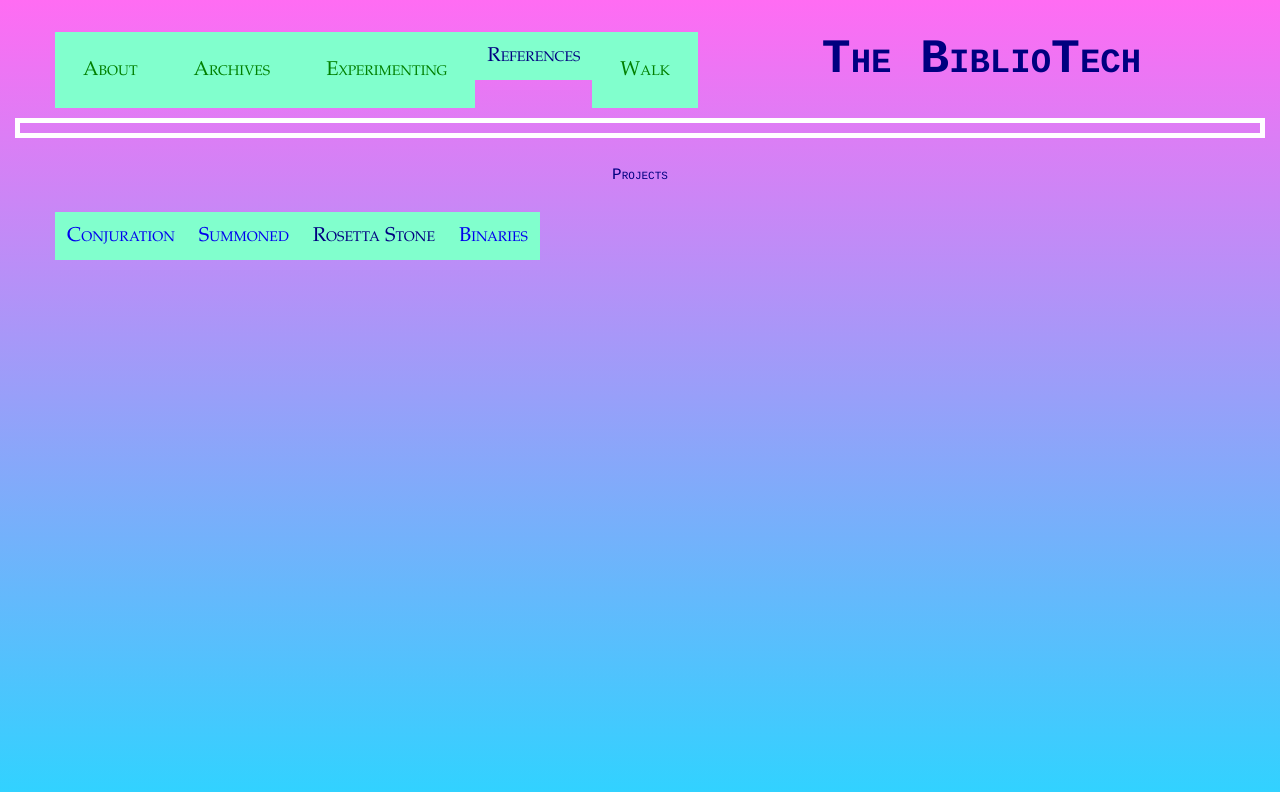
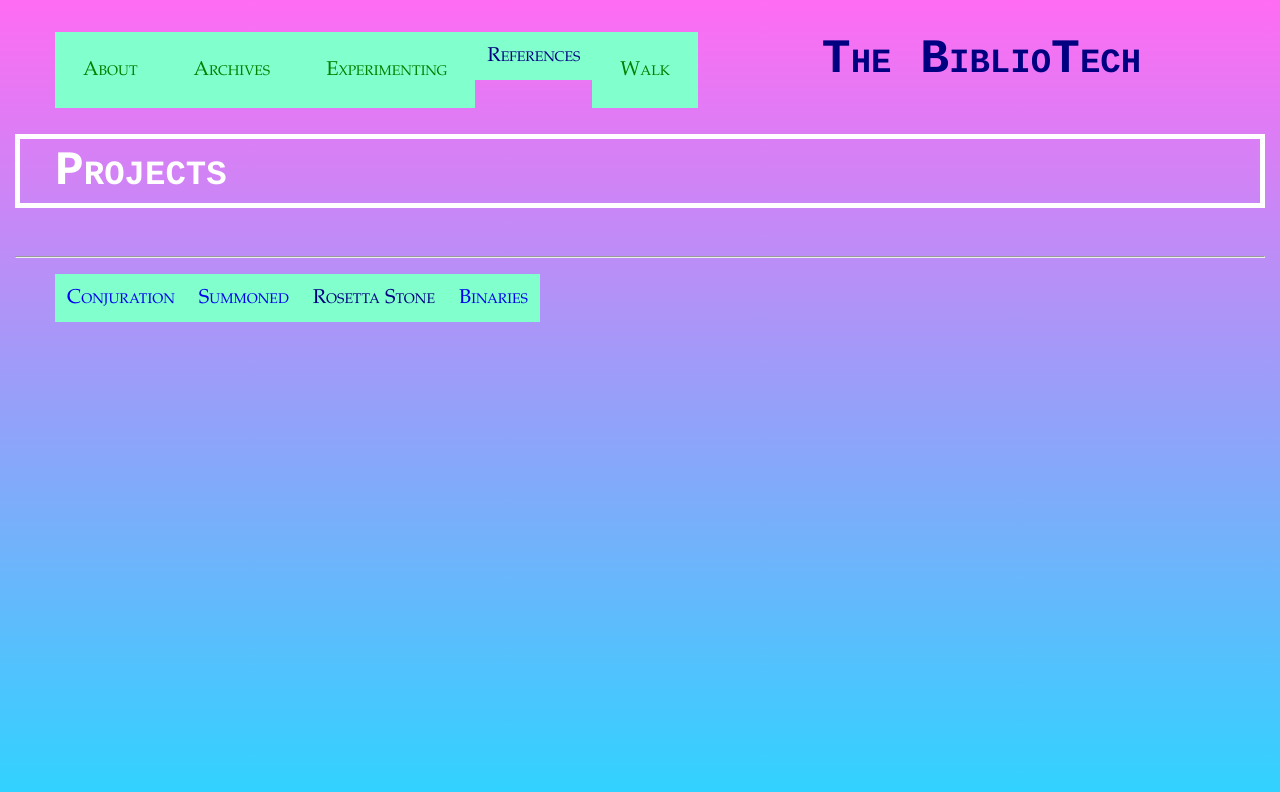
Before and after one commit to pcrowe22/Bibliotech, a plain HTML site: page index.html in a window 1280 px wide. Drawn offline with Linux system fonts and the light colour scheme.

Commit message:
Format Changes

```diff
--- a/index.html
+++ b/index.html
@@ -16,7 +16,8 @@
     </ul>
   </div>
     <h1 class="jumbotron" style="font-size: 3rem"><center>The BiblioTech</center></h1>
-    <p class="journal" style="font-weight:bold"><center>Projects</center></p>
+    <p class="journal" style="font-weight:bold; font-size: 3rem">Projects</p>
+    <hr>
     <ul class-sm-3>
       <li id="hudButton"><a href="story1.html">Conjuration</a></li>
       <li id="hudButton"><a href="stories/summoned.html">Summoned</a></li>
```
